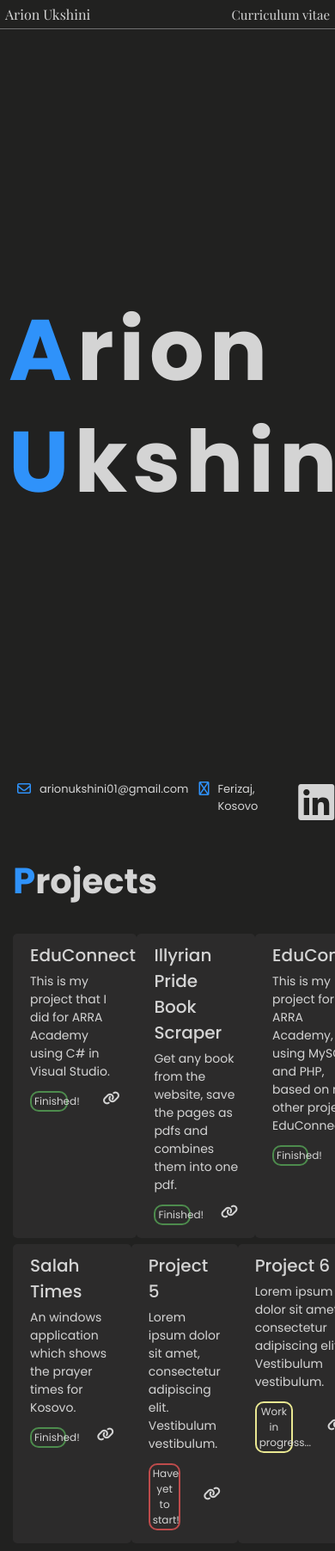
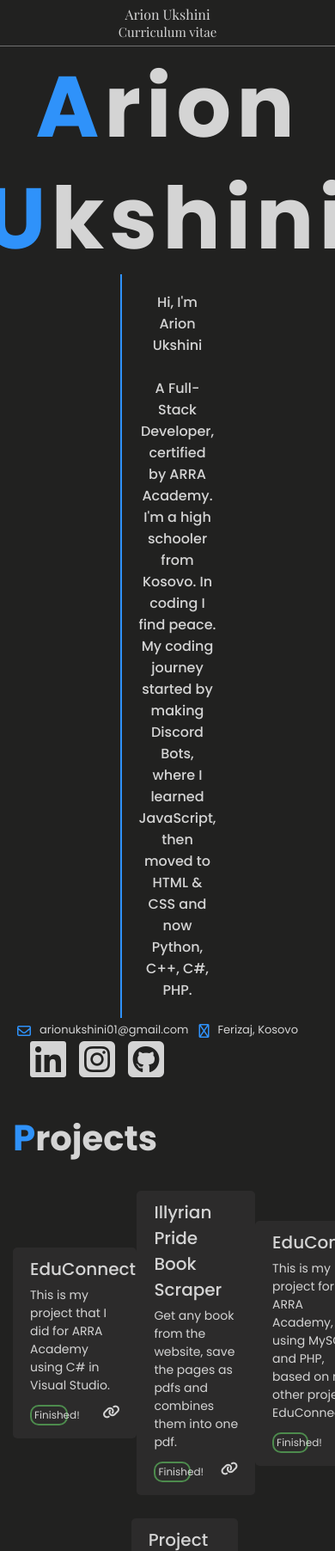
Before and after one commit to arionukshini/arionukshini.github.io, a plain HTML site: page index.html in a window 390 px wide. Shown: the top 1804 px of the page at 86% size. Drawn offline with nearby package versions, Linux system fonts and the light colour scheme; a web font is replaced by a local one.

Commit message:
Update style.css

```diff
--- a/style.css
+++ b/style.css
@@ -16,6 +16,86 @@
     --bg-sec: #2c2b2b;
     --acc: #2f92fa;
 }
+
+@media only screen and (max-width: 768px) {
+  /* Adjust header */
+  .header {
+    flex-direction: column;
+    text-align: center;
+  }
+
+  /* Intro section */
+  .intro {
+    flex-direction: column;
+    text-align: center;
+  }
+
+  .intro-name p, .intro-name span {
+    font-size: 60px;
+  }
+
+  .intro-info {
+    width: 100%;
+    padding: 0;
+  }
+
+  .intro-info p {
+    font-size: 14px;
+    padding: 10px;
+  }
+
+  /* Mini intro section */
+  .mini-intro {
+    flex-direction: column;
+    align-items: center;
+  }
+
+  .mini-intro-info {
+    flex-direction: column;
+    align-items: center;
+    margin-bottom: 10px;
+  }
+
+  .mini-intro-socials {
+    margin-top: 10px;
+    justify-content: center;
+  }
+
+  /* Project section */
+  .projects-display .first-half,
+  .projects-display .second-half {
+    flex-direction: column;
+    align-items: center;
+  }
+
+  .project {
+    width: 100%;
+    margin-bottom: 20px;
+  }
+
+  /* Skills section */
+  .skills-section div {
+    width: 45%;
+    margin-bottom: 10px;
+  }
+
+  /* Contact me section */
+  .contactme {
+    flex-direction: column;
+    text-align: center;
+  }
+
+  .contacts a, .contacts p {
+    font-size: 20px;
+  }
+
+  /* Footer */
+  .footer {
+    flex-direction: column;
+    text-align: center;
+  }
+}
+
 
 body {
     background-color: var(--bg);
```
